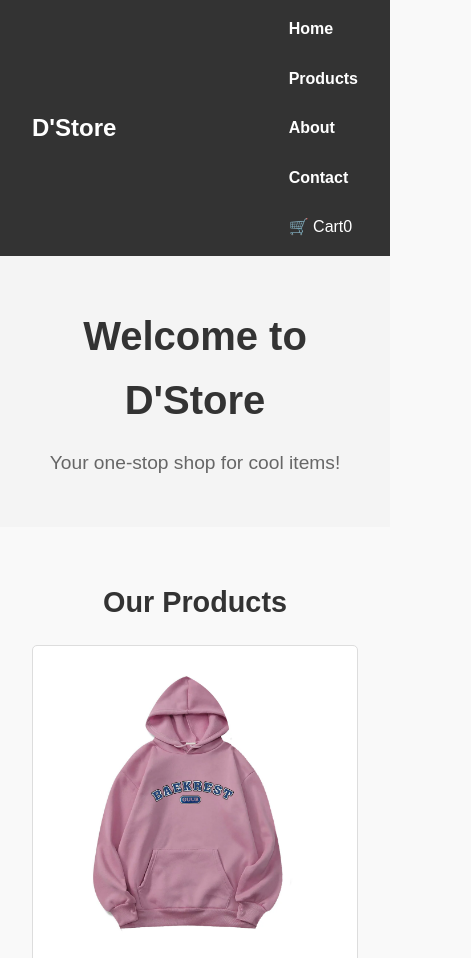
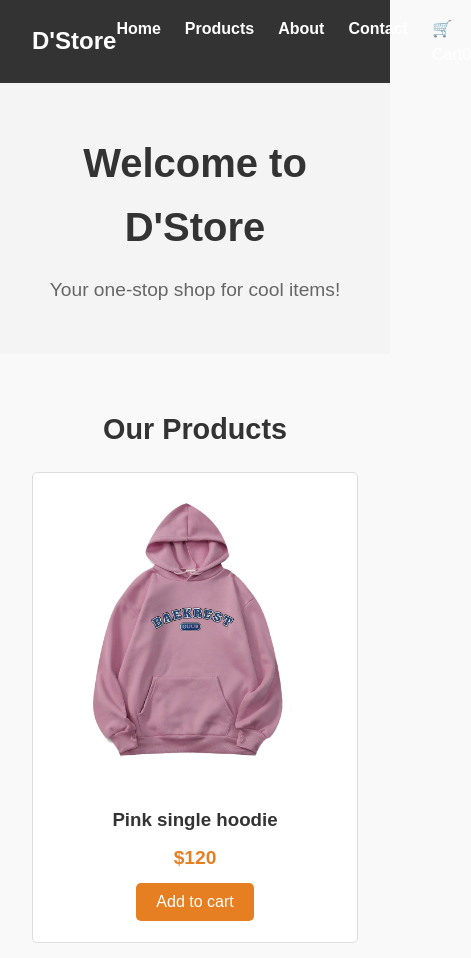
Before and after one commit to CodewithDivine-commits/dstore-ecommerce, a plain HTML site: page index.html in a window 390 px wide. Shown: the top 958 px of the page, 471 px wide, since content can reach past the window. Drawn offline with Linux system fonts and the light colour scheme.

Commit message:
Fix: nav bar on smaller screens

```diff
--- a/style.css
+++ b/style.css
@@ -192,14 +192,3 @@ overflow-x:hidden;
   font-size: 1.8rem;
   color: white;
 }
-
-@media (max-width: 768px) {
-  nav ul {
-    display: flex;
-    flex-direction: column;
-  }
-
-  .menu-toggle {
-    display: none;
-  }
-}
```
